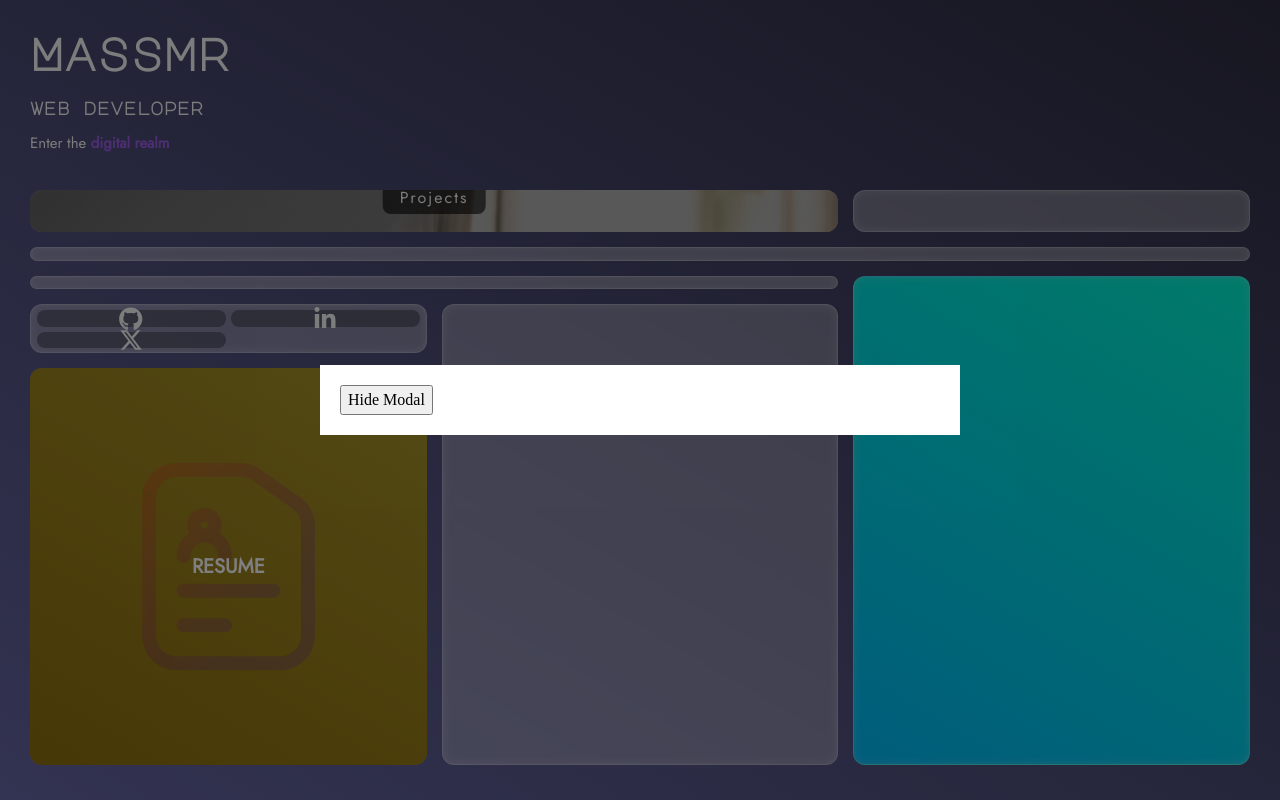
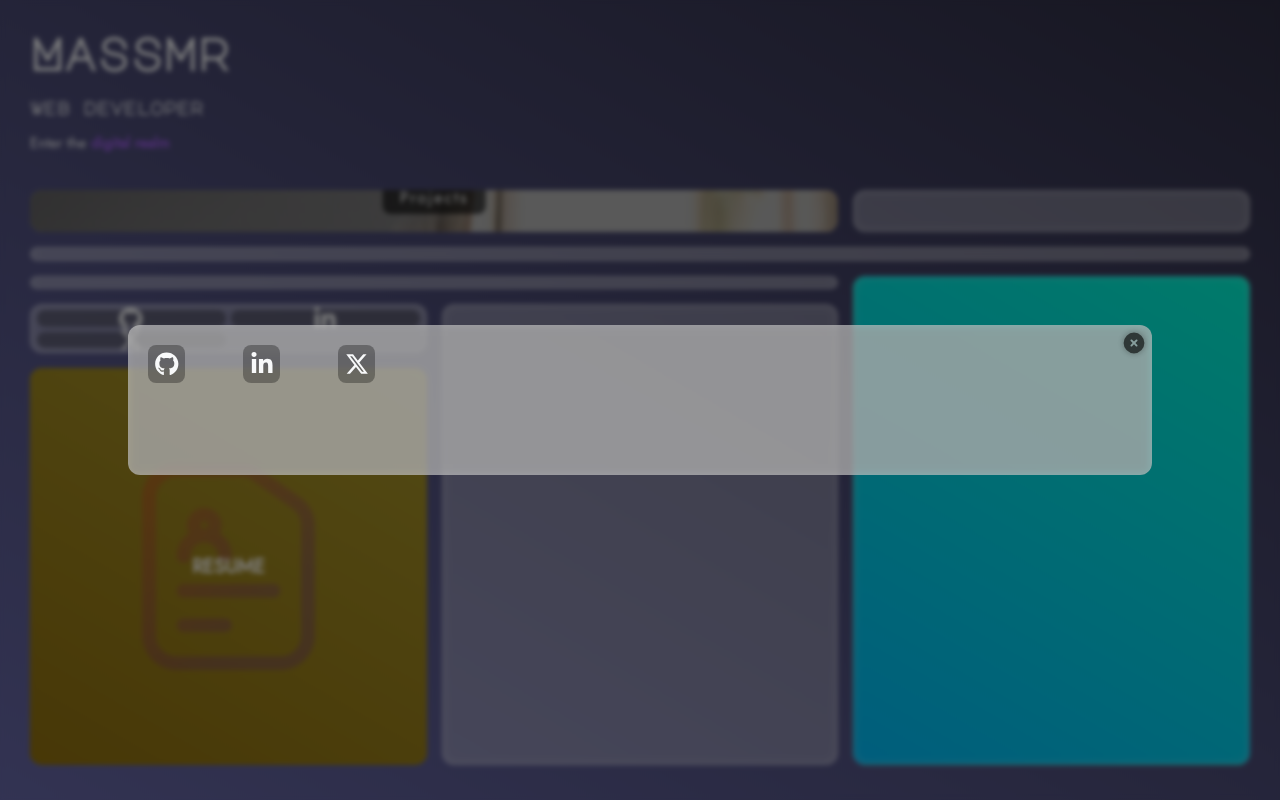
Before and after one commit to massmr/massmr.xyz---react-portfolio, a React (Vite) app: page / in a window 1280 px wide. Both pictures are taken after a click on the element 228 px from the left and 328 px from the top of the page. Built offline with nearby package versions, Linux system fonts and the light colour scheme; a web font is replaced by a local one.

Commit message:
display specific content in the modale component

```diff
--- a/package.json
+++ b/package.json
@@ -12,6 +12,7 @@
   "dependencies": {
     "@fortawesome/fontawesome-svg-core": "^6.5.1",
     "@fortawesome/free-brands-svg-icons": "^6.5.1",
+    "@fortawesome/free-solid-svg-icons": "^6.5.1",
     "@fortawesome/react-fontawesome": "^0.2.0",
     "babel-plugin-macros": "^3.1.0",
     "react": "^18.2.0",
--- a/src/App.jsx
+++ b/src/App.jsx
@@ -1,10 +1,15 @@
+//import packages
 import { useState } from 'react';
 import styled from 'styled-components';
 
+//import components
 import { Header } from './Header/Header.jsx';
 import { Banner } from './Banner/Banner.jsx';
 import { BentoGrid } from './Grid/Grid.jsx';
 import { Modale } from './LayoutsComponents/Modal/Modal.jsx';
+
+//import components displayed by modale :
+import { LinkItem } from './Grid/LinkItem/LinkItem.jsx';
 
 const BodyBackground = styled.div`
   display: flex;
@@ -18,10 +23,13 @@ const BodyBackground = styled.div`
 
 const App = () => {
 
- const [isModaleVisible, setIsModaleVisible] = useState(false);
+  const [isModaleVisible, setIsModaleVisible] = useState(false);
 
-  const handleModaleOpen = () => {
+  const [isModaleContent, setIsModaleContent] = useState();
+
+  const handleModaleOpen = (content) => {
     setIsModaleVisible(true);
+    setIsModaleContent(content);
   };
 
   const handleModaleClose = () => {
@@ -36,10 +44,13 @@ const App = () => {
           <Modale
             state={isModaleVisible}
             handleClose={handleModaleClose}>
+            {isModaleContent}
           </Modale>
         )}
+
         <Banner />
         <BentoGrid openModale={handleModaleOpen} />
+
       </BodyBackground>
     </>
   );
--- a/src/Grid/Grid.jsx
+++ b/src/Grid/Grid.jsx
@@ -69,11 +69,26 @@ export const BentoGrid = ({ openModale }) => {
     textShadow: '1px 1px 25px rgba(255,255,255,0.3)',
   }
 
+  //callback styles for modale display from App()
+  const ModaleWrapperItem6Style = {
+    display: 'flex',
+    flexFlow: 'row nowrap',
+    padding: '20px',
+    gap: '15px',
+  };
+  const ModaleContentItem6Style = {
+    width: '50px !important',
+    height: '50px !important',
+  }
+
   return (
     <Container>
       <Grid>
 
-        <GridItem name="item1">
+        <GridItem
+          name="item1"
+          openModale={openModale} >
+
           <HiddingContainer>
 
             <OpacityOverlay />
@@ -84,6 +99,7 @@ export const BentoGrid = ({ openModale }) => {
             <button style={Item1ButtonStyle} >Projects</button>
 
           </HiddingContainer>
+
         </GridItem>
 
         <GridItem name="item2">
@@ -98,10 +114,30 @@ export const BentoGrid = ({ openModale }) => {
 
         <GridItem
           name="item6"
-          openModale={openModale} >
+          openModale={() => openModale(
+            <div style={ModaleWrapperItem6Style}>
+              <div style={{
+                width: '80px',
+                height: '80px',
+              }}>
+                <LinkItem iconName="fa-github" state={true}/>
+              </div>
+              <div style={{
+                width: '80px',
+                height: '80px',
+              }}>
+                <LinkItem iconName="fa-linkedin-in" state={true}/>
+              </div>
+              <div style={{
+                width: '80px',
+                height: '80px',
+              }}>
+                <LinkItem iconName="fa-x-twitter" state={true}/>
+              </div>
+            </div>
+          )} >
 
-          <LinkItem
-            iconName="fa-github" state={true}/>
+          <LinkItem iconName="fa-github" state={true}/>
           <LinkItem iconName="fa-linkedin-in" state={true}/>
           <LinkItem iconName="fa-x-twitter" state={true}/>
           <LinkItem iconName="fa-github" />
--- a/src/LayoutsComponents/Modal/Modal.jsx
+++ b/src/LayoutsComponents/Modal/Modal.jsx
@@ -1,38 +1,98 @@
-import { useState } from 'react'
+//import packages
+import { useState, useEffect } from 'react'
 import styled from 'styled-components'
 
-const ModaleBackground = styled.div`
-  position: fixed;
-  top: 0;
-  left: 0;
-  width: 100%;
-  height: 100vh;
-  display: flex;
-  align-items: center;
-  justify-content: center;
-  background-color: rgba(0, 0, 0, 0.5);
-  z-index: 999;
-`;
-
-const ModaleBody = styled.div`
-  background-color: white;
-  padding: 20px;
-  width: 50%;
-`;
+//import icons
+import { FontAwesomeIcon } from "@fortawesome/react-fontawesome";
+import { library } from "@fortawesome/fontawesome-svg-core";
+import { faCircleXmark } from "@fortawesome/free-solid-svg-icons";
+library.add({ faCircleXmark });
 
 export const Modale = ({ children,
   state,
   handleClose }) => {
 
+  //trigger background animation
+  const [isVisible, setIsVisible] = useState(false);
+  //trigger body animation
+  const [isBackgroundVisible, setIsBackgroundVisible] = useState(
+    false
+  );
+
+  //trigger one animation after the other
+  useEffect(() => {
+    setIsVisible(true);
+    setTimeout(() => {
+      setIsBackgroundVisible(true);
+    }, 80);
+  }, []);
+
+  const modaleBackgroundStyle = {
+     position: 'fixed',
+     top: 0,
+     left: 0,
+     width: '100%',
+     height: '100vh',
+     display: 'flex',
+     alignItems: 'center',
+     justifyContent: 'center',
+     backgroundColor: 'rgba(0, 0, 0, 0.5)',
+     backdropFilter: 'blur(2.5px)',
+     zIndex: 999,
+     transition: 'opacity 80ms ease',
+     opacity: isVisible ? 1 : 0,
+  };
+
+  const modaleBodyStyle = {
+    display: 'block',
+    minHeight: '150px',
+    backgroundColor: 'rgba(225,225,225,0.6)',
+    backdropFilter: 'blur(5px)',
+    borderRadius: '12px',
+    width: '80%',
+    transition: 'opacity 80ms ease',
+    opacity: isBackgroundVisible ? 1 : 0,
+  };
+
+  const contentWrapperStyle = {
+    position: 'relative',
+    width: '100%',
+    height: '100%',
+  };
+
+  const closeButtonStyle = {
+    position: 'absolute',
+    top: '10px',
+    right: '10px',
+    color: 'rgba(0,0,0,0.65)',
+    borderRadius: '100%',
+    boxShadow: '0px 0px 4px 1px rgba(0,0,0,0.2)',
+    transform: 'scale(1.3)',
+    cursor: 'pointer',
+  };
+
   return(
     <>
       { state &&
-        <ModaleBackground onClick={handleClose}>
-          <ModaleBody onClick={e => e.stopPropagation()}>
-            <button onClick={handleClose}>Hide Modal</button>
-            {children}
-          </ModaleBody>
-        </ModaleBackground>
+        <div
+          style={modaleBackgroundStyle}
+          onClick={handleClose}>
+
+          <div style={modaleBodyStyle}
+            onClick={e => e.stopPropagation()}>
+
+            <FontAwesomeIcon
+              style={closeButtonStyle}
+              onClick={handleClose}
+              icon="fa-solid fa-circle-xmark" />
+
+            <div style={contentWrapperStyle} >
+              {children}
+            </div>
+
+          </div>
+
+        </div>
       }
     </>
   );
```
Also changed, not shown: 1 other file (tests, documents, lock files or other folders).
